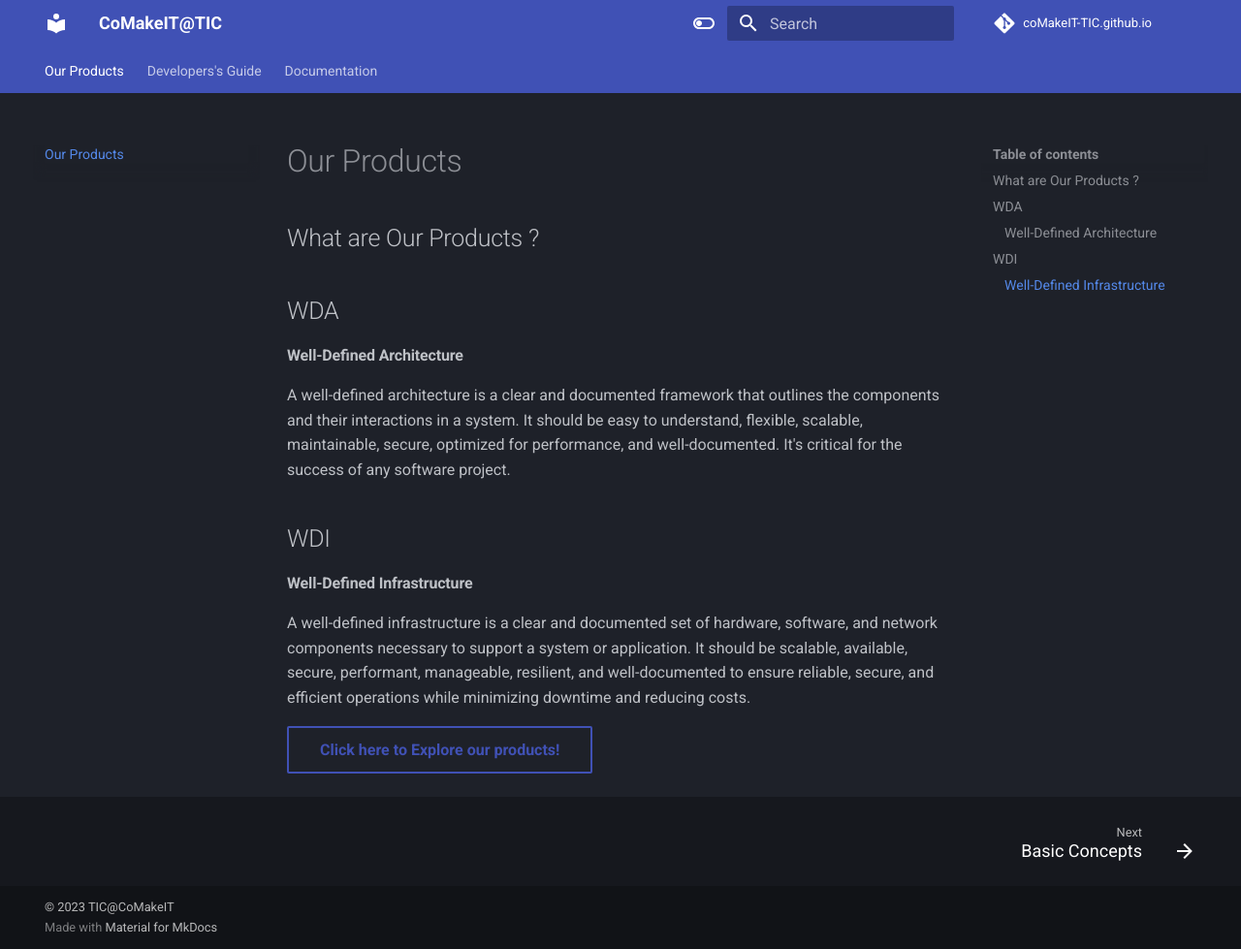
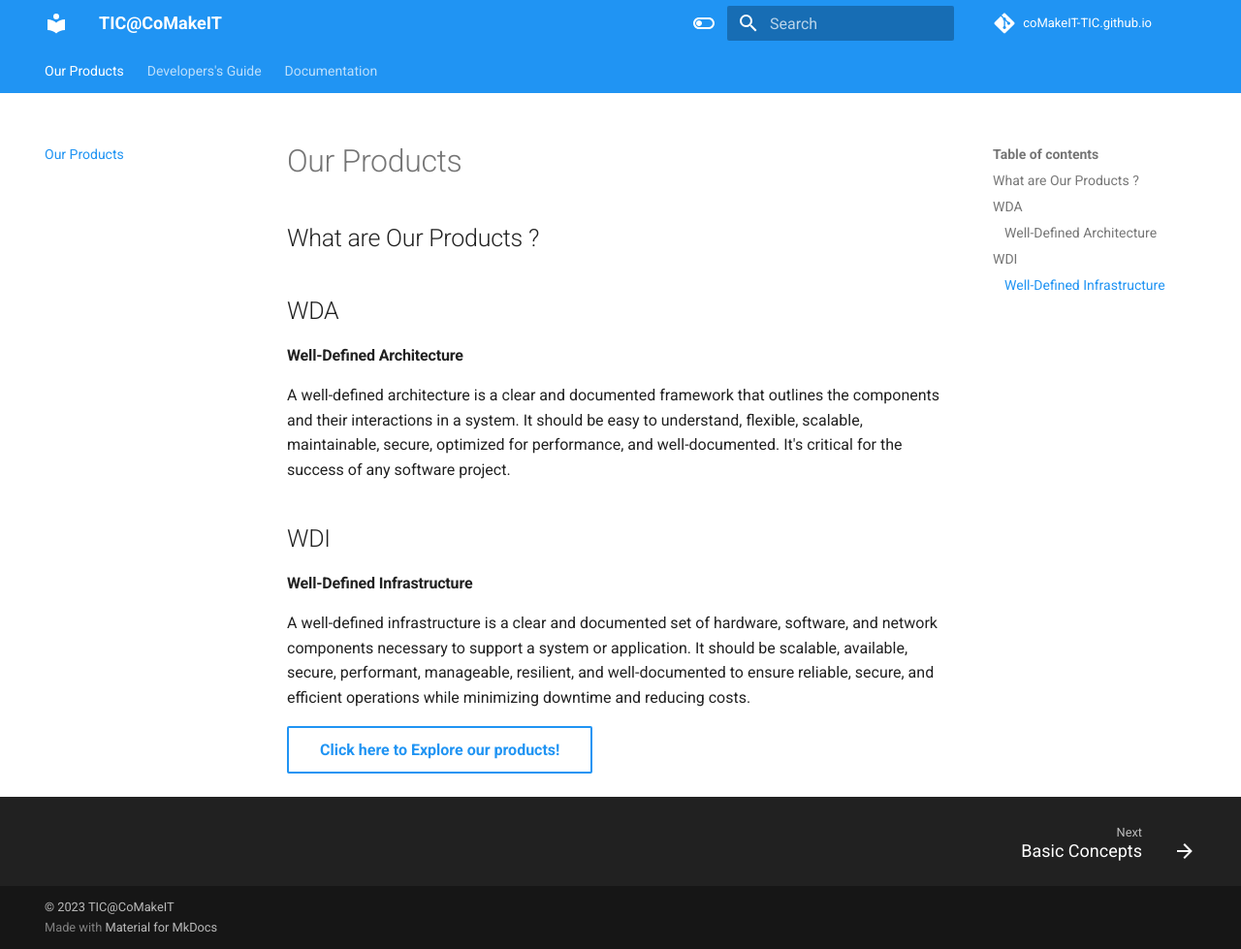
Before and after one commit to tic-oss/tic-oss.github.io, an MkDocs documentation site: the page built from docs/index.md, in a window 1280 px wide and 979 px high. Shown: the whole window at 97% size. Built offline with MkDocs 1.6.1 and Material for MkDocs 9.7.7, drawn with Linux system fonts in a browser that asks for light colours; comment, search, counter and statistics services are not loaded.

Commit message:
"change"

```diff
--- a/mkdocs.yml
+++ b/mkdocs.yml
@@ -1,6 +1,7 @@
-site_name: CoMakeIT@TIC
+site_name: TIC@CoMakeIT
 theme:
   name: material
+
   font:
     # text: Roboto Mono
     text: Roboto
@@ -39,18 +40,22 @@ theme:
 #   language: en
 
 
+
+
+
+
   palette:
+    - scheme: default
+      toggle:
+        icon: material/toggle-switch-off-outline
+        name: Switch to dark mode
+      primary: blue
+      accent: green
     - scheme: slate
       toggle:
-        icon: material/toggle-switch-off-outline
-        name: Switch to light mode
+        icon: material/toggle-switch
+        name:  Switch to light mode
       primary: indigo
-      accent: green
-    - scheme: default
-      toggle:
-        icon: material/toggle-switch
-        name: Switch to dark mode
-      primary: blue
       accent: blue
 repo_name: coMakeIT-TIC.github.io
 repo_url: https://github.com/coMakeIT-TIC/coMakeIT-TIC.github.io
@@ -64,10 +69,6 @@ plugins:
         width: "800%"
 
 
-
-
-
-
 markdown_extensions:
   - attr_list
 
```
Also changed, not shown: docs/Developers's Guide/Generating-WDA/buildingWDA.md (+3 -0 lines), docs/Developers's Guide/Generating-WDI/buildingWDI.md (+1 -1 lines).
